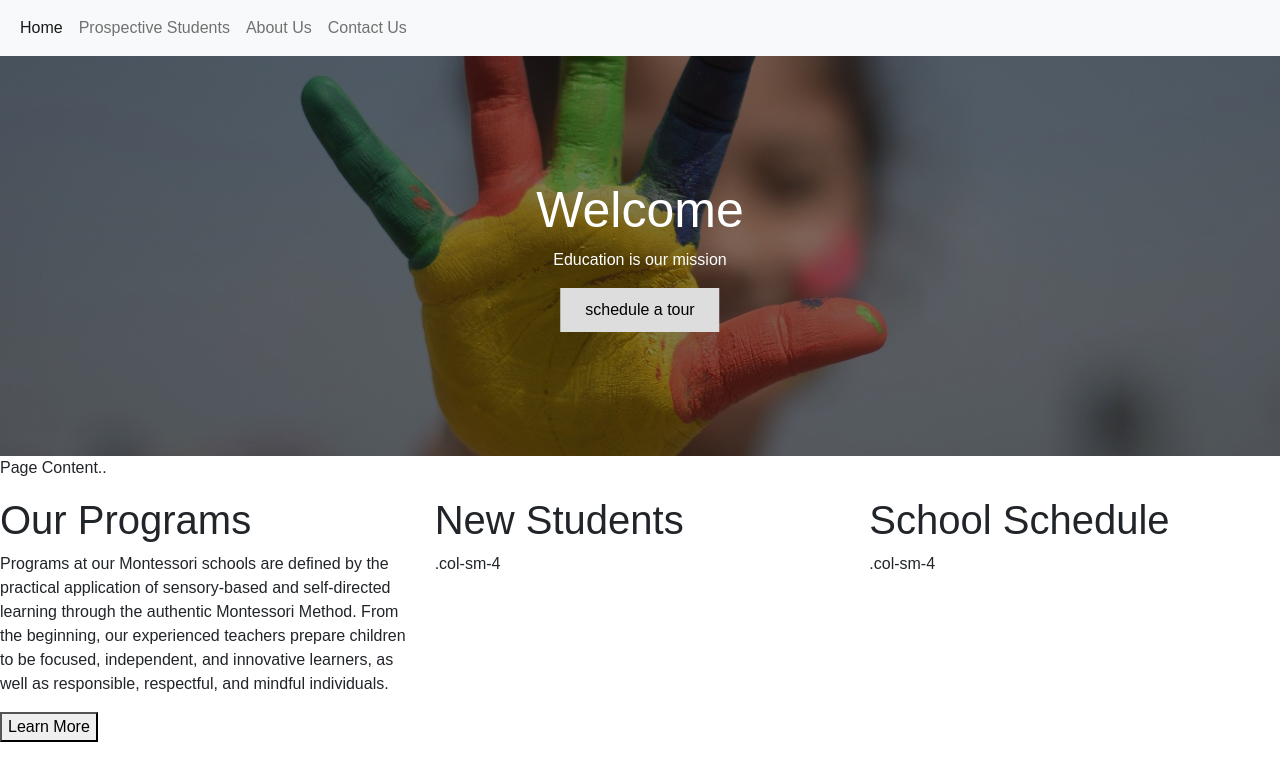
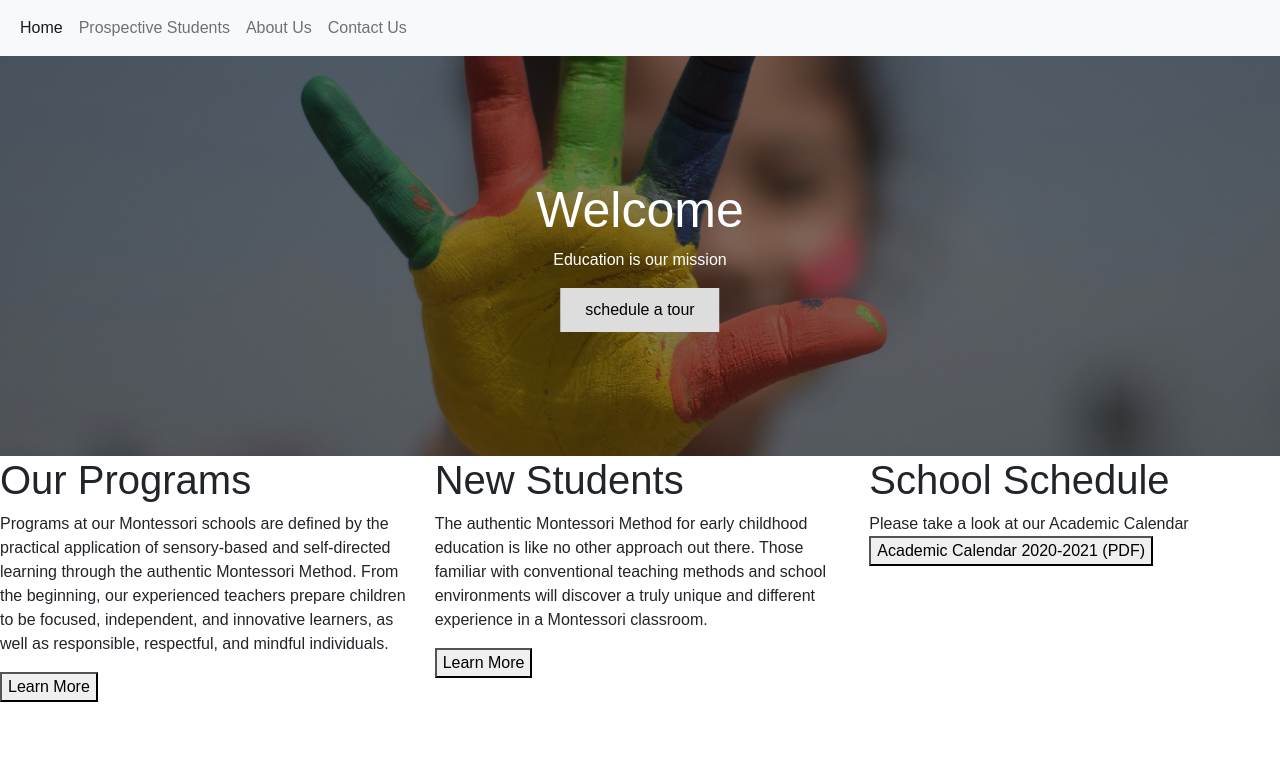
Before and after one commit to kionnabettis/clinton-montessori, a plain HTML site: page index.html in a window 1280 px wide. Drawn offline with nearby package versions, Linux system fonts and the light colour scheme.

Commit message:
added a new pdf file and completed links on index.html

```diff
--- a/index.html
+++ b/index.html
@@ -54,12 +54,12 @@
   </div>
 </div>
 
-
-<p>Page Content..</p>
+<!-- Text from https://www.montessori.com/-->
 <div class="row">
   <div class="col-sm-4"><h1>Our Programs</h1><p>Programs at our Montessori schools are defined by the practical application of sensory-based and self-directed learning through the authentic Montessori Method. From the beginning, our experienced teachers prepare children to be focused, independent, and innovative learners, as well as responsible, respectful, and mindful individuals.</p><a href="prospective-students.html"><button>Learn More</button></a></div>
-  <div class="col-sm-4"><h1>New Students</h1>.col-sm-4</div>
-  <div class="col-sm-4"><h1>School Schedule</h1>.col-sm-4</div>
+  <div class="col-sm-4"><h1>New Students</h1><p>The authentic Montessori Method for early childhood education is like no other approach out there. Those familiar with conventional teaching methods and school environments will discover a truly unique and different experience in a Montessori classroom.</p><a href="about-us.html"><button>Learn More</button></a></div>
+  <!--Academic Calendar from https://bloomingtonmontessori.org/programs-curriculum/program-schedules/-->
+  <div class="col-sm-4"><h1>School Schedule</h1>Please take a look at our Academic Calendar<a target="_blank" href="assets/pdf-files/2020-2021-SCHOOL-CALENDAR-2.pdf"><button>Academic Calendar 2020-2021 (PDF)</button></a></div>
 </div>
 <!-- Code used from w3schools.com. Only desired icon code kept. The social media icon bar -->
 <!--Could not get it to work correctly
```
Also changed, not shown: 2 other files.
